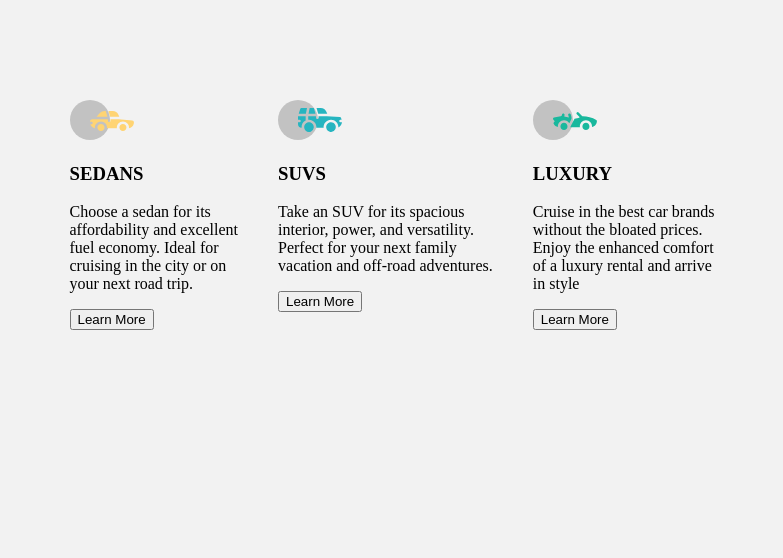
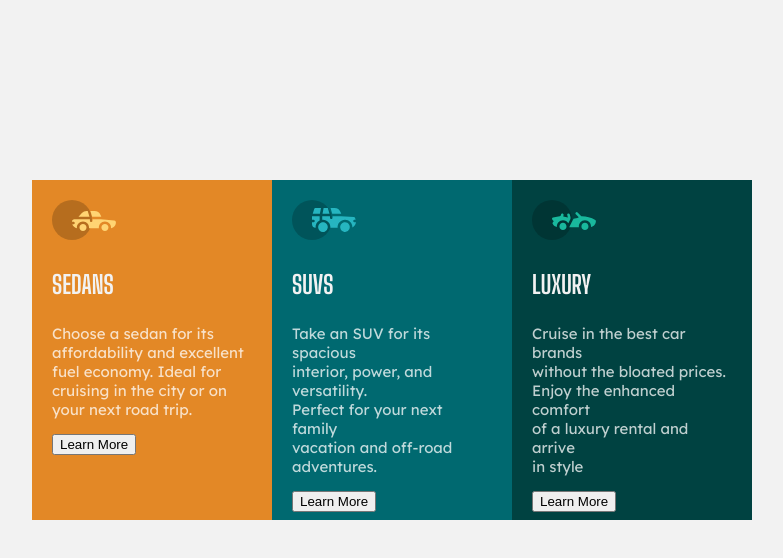
Before and after one commit to BuhleMtshali/preview-card, a plain HTML site: page index.html in a window 1280 px wide. Shown: the whole page, without its empty margins (248-1031 px from the left). Drawn offline with Linux system fonts and the light colour scheme.

Commit message:
updated the stylesheet

```diff
--- a/style.css
+++ b/style.css
@@ -15,10 +15,32 @@ body {
   display: flex;
   justify-content: center;
   flex-wrap: wrap;
-  margin-top: 80px;
+  margin-top: 180px;
 }
 .sedans,
 .suvs,
 .luxury {
-  margin: 20px;
+  padding: 20px;
+  width: 200px;
+  height: 300px;
 }
+h3 {
+  font-family: var(--heading-font);
+  font-weight: 400px;
+  font-size: 25px;
+  color: var(--bg-headings);
+}
+.text {
+  color: var(--paragraph-color);
+  font-family: var(--paragraph-font);
+  font-size: 15px;
+}
+.sedans {
+  background-color: var(--orange-bg);
+}
+.suvs {
+  background-color: var(--dark-cyan);
+}
+.luxury {
+  background-color: var(--very-dark-cyan);
+}
```
